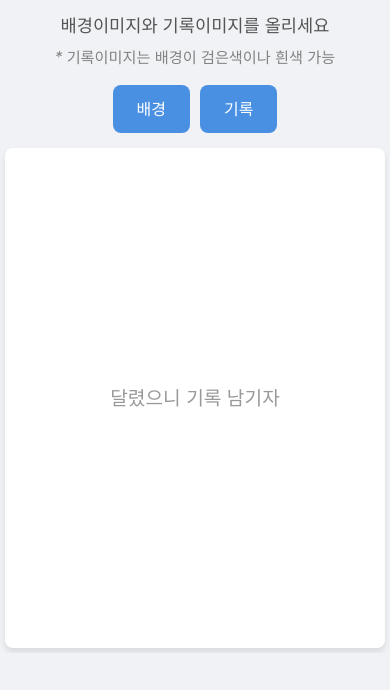
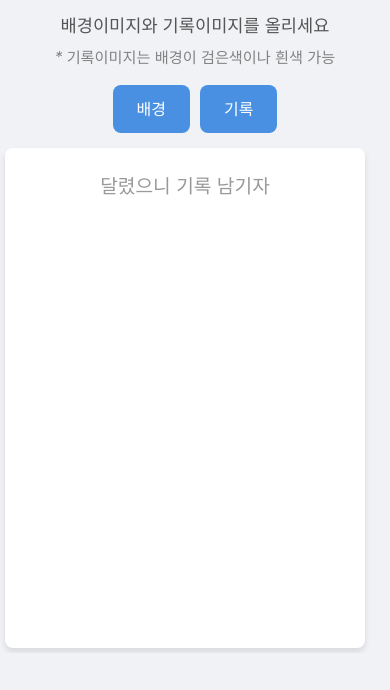
Before and after one commit to eto2000/justran, a React (Vite) app: page / in a window 390 px wide. Shown: the top 690 px of the page. Built offline with nearby package versions, Linux system fonts and the light colour scheme.

Commit message:
높이제한 제거

```diff
--- a/src/components/CanvasEditor.jsx
+++ b/src/components/CanvasEditor.jsx
@@ -541,8 +541,8 @@ const CanvasEditor = ({ backgroundSrc, foregroundSrc, isVideo }) => {
                         backgroundColor: 'white',
                         padding: '20px',
                         borderRadius: '10px',
-                        maxWidth: '90%',
-                        maxHeight: '90%',
+                        width: '90%',
+                        maxWidth: '800px',
                         display: 'flex',
                         flexDirection: 'column',
                         alignItems: 'center',
@@ -554,7 +554,6 @@ const CanvasEditor = ({ backgroundSrc, foregroundSrc, isVideo }) => {
                             alt="Preview"
                             style={{
                                 maxWidth: '100%',
-                                maxHeight: '60vh',
                                 objectFit: 'contain',
                                 border: '1px solid #eee'
                             }}
--- a/src/styles/index.css
+++ b/src/styles/index.css
@@ -88,7 +88,7 @@ h1 {
   min-height: 500px;
   display: flex;
   justify-content: center;
-  align-items: center;
+  align-items: flex-start;
 }
 
 .placeholder {
@@ -219,7 +219,6 @@ h1 {
 .canvas-container {
   overflow: auto;
   max-width: 100%;
-  max-height: 80vh;
   border: 1px solid #ddd;
 }
 
@@ -232,6 +231,7 @@ h1 {
 
   .workspace {
     padding: 5px;
+    margin-right: 20px;
   }
 
   header {
```
